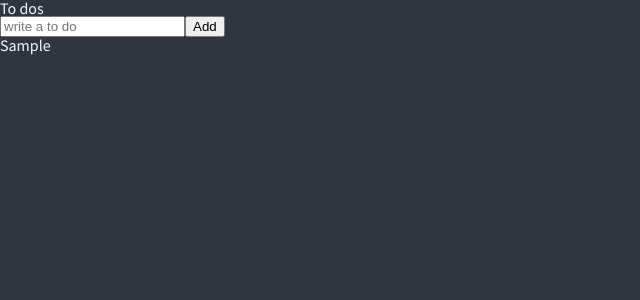
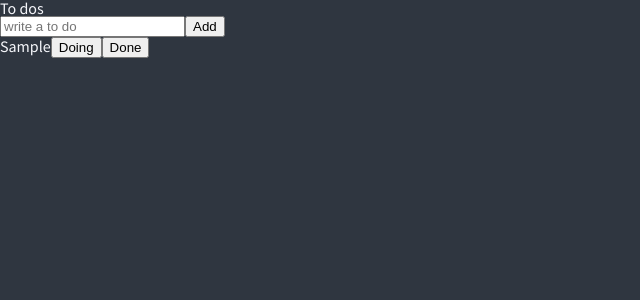
Before and after one commit to mak-somniferum/react-masterclasss-todo, a React (Create React App) app: page / in a window 1280 px wide. Both pictures are taken after typing "Sample" into the empty fields and a click on the button "Add". Shown: the top 300 px of the page, without its empty margins (0-640 px from the left). Built offline with nearby package versions, Linux system fonts and the light colour scheme.

Commit message:
Todo - add button & click event

```diff
--- a/src/components/ToDo.tsx
+++ b/src/components/ToDo.tsx
@@ -1,7 +1,34 @@
 import { IToDo } from "../interface";
+import { toDoState } from "../atoms";
 
-function ToDo({ text }: IToDo) {
-  return <li>{text}</li>;
+function ToDo({ text, category, id }: IToDo) {
+  const onClick = (event: React.MouseEvent<HTMLButtonElement>) => {
+    const {
+      currentTarget: { name },
+    } = event;
+    console.log("I wanna to " + name);
+  };
+
+  return (
+    <li>
+      <span>{text}</span>
+      {category !== "DOING" && (
+        <button name="DOING" onClick={onClick}>
+          Doing
+        </button>
+      )}
+      {category !== "TO_DO" && (
+        <button name="TO_DO" onClick={onClick}>
+          To Do
+        </button>
+      )}
+      {category !== "DONE" && (
+        <button name="DONE" onClick={onClick}>
+          Done
+        </button>
+      )}
+    </li>
+  );
 }
 
 export default ToDo;
```
Also changed, not shown: src/index.tsx (+7 -11 lines).
